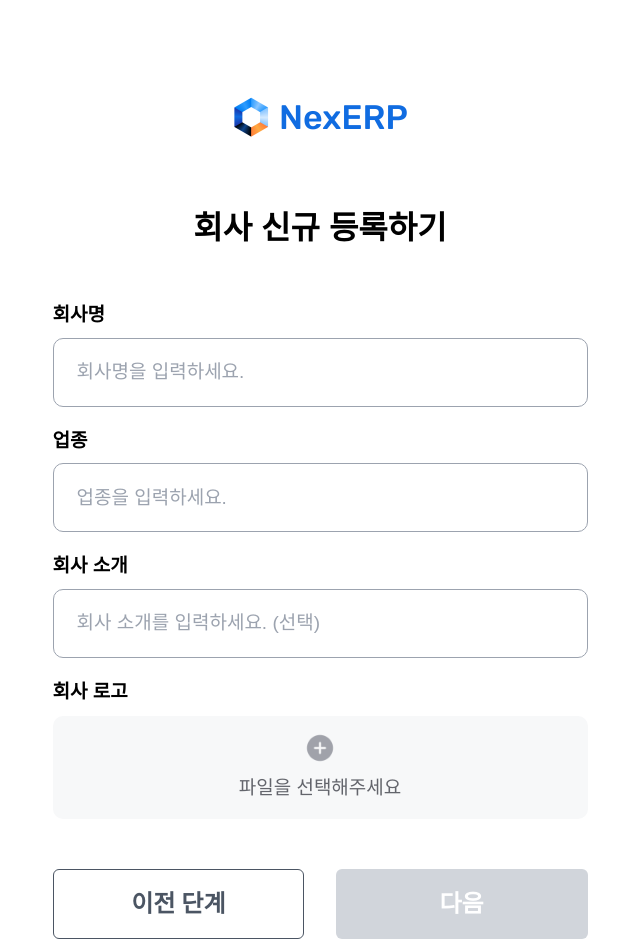
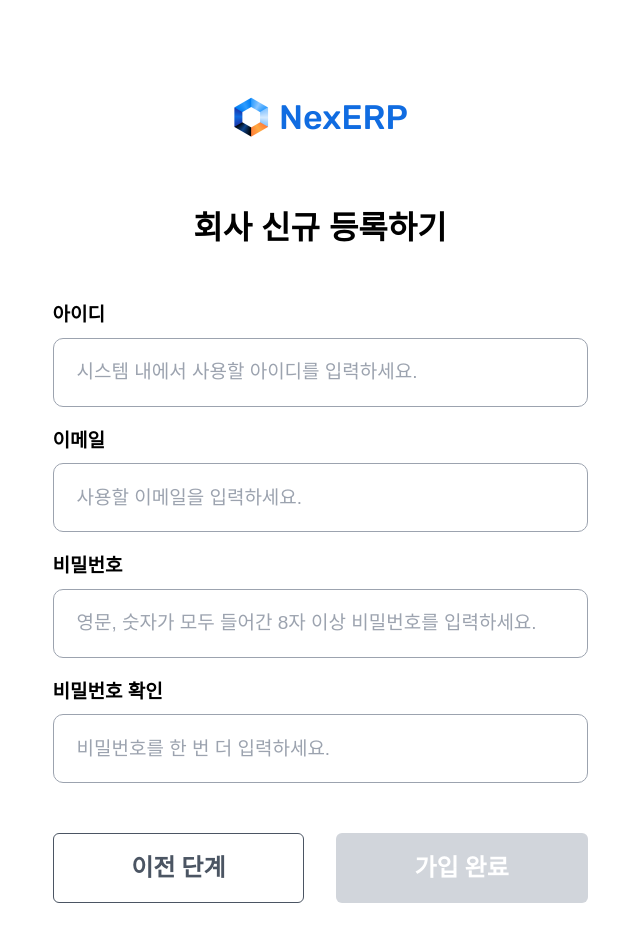
Before and after one commit to TAVE-9RP/9RP_FE, a React (Vite) app: page /companysignup/step2 in a window 1280 px wide. Shown: the whole page, without its empty margins (320-960 px from the left). After the commit the page ends 903 px from the top, so only its background shows below. Built offline with nearby package versions, Linux system fonts and the light colour scheme.

Commit message:
회원가입 페이지 순서 변경 (회사 정보 입력 -> 회원 정보 입력)

```diff
--- a/src/App.tsx
+++ b/src/App.tsx
@@ -34,8 +34,8 @@ function App() {
       <Routes>
         <Route path="/" element={<Main />} />
         <Route path="signup" element={<SignupStartPage />} />
-        <Route path="companysignup" element={<CompanyRegisterPage />} />
-        <Route path="companysignup/step2" element={<CompanyRegisterSecondPage />} />
+        <Route path="companysignup" element={<CompanyRegisterSecondPage />} />
+        <Route path="companysignup/step2" element={<CompanyRegisterPage />} />
         <Route path="employeesignup" element={<EmployeeRegisterPage />} />
         <Route path="employeesignup/step2" element={<EmployeeRegisterSecondPage />} />
         <Route path="employeesignup/step4" element={<EmployeeRegisterFourthPage />} />
--- a/src/pages/signup/CompanyRegisterPage.tsx
+++ b/src/pages/signup/CompanyRegisterPage.tsx
@@ -76,7 +76,8 @@ export default function CompanyRegisterPage() {
     }
 
     console.log('폼 데이터 제출:', formData);
-    navigate('/companysignup/step2');
+    // 회원가입 성공 시, 로그인 페이지로 이동
+    navigate('/login');
   };
 
   return (
@@ -139,7 +140,7 @@ export default function CompanyRegisterPage() {
             type="button"
             variant="primary"
             size="md"
-            onClick={() => navigate('/signup')}
+            onClick={() => navigate('/companysignup')}
             className="h-[70px] w-[252px] rounded-[10px] border-[#63656C] px-[50px] py-[17px]"
           >
             이전 단계
@@ -152,7 +153,7 @@ export default function CompanyRegisterPage() {
             disabled={!isFormValid}
             className="h-[70px] w-[252px] rounded-[10px] px-[50px] py-[17px] text-black"
           >
-            다음
+            가입 완료
           </Button>
         </div>
       </form>
--- a/src/pages/signup/CompanyRegisterSecondPage.tsx
+++ b/src/pages/signup/CompanyRegisterSecondPage.tsx
@@ -48,10 +48,11 @@ export default function CompanyRegisterSecondPage() {
     }
 
     console.log('회사 정보 입력 완료:', formData);
+    navigate('/companysignup/step2');
   };
 
   const handlePrevStep = () => {
-    navigate('/companysignup');
+    navigate('/signup');
   };
 
   return (
```
